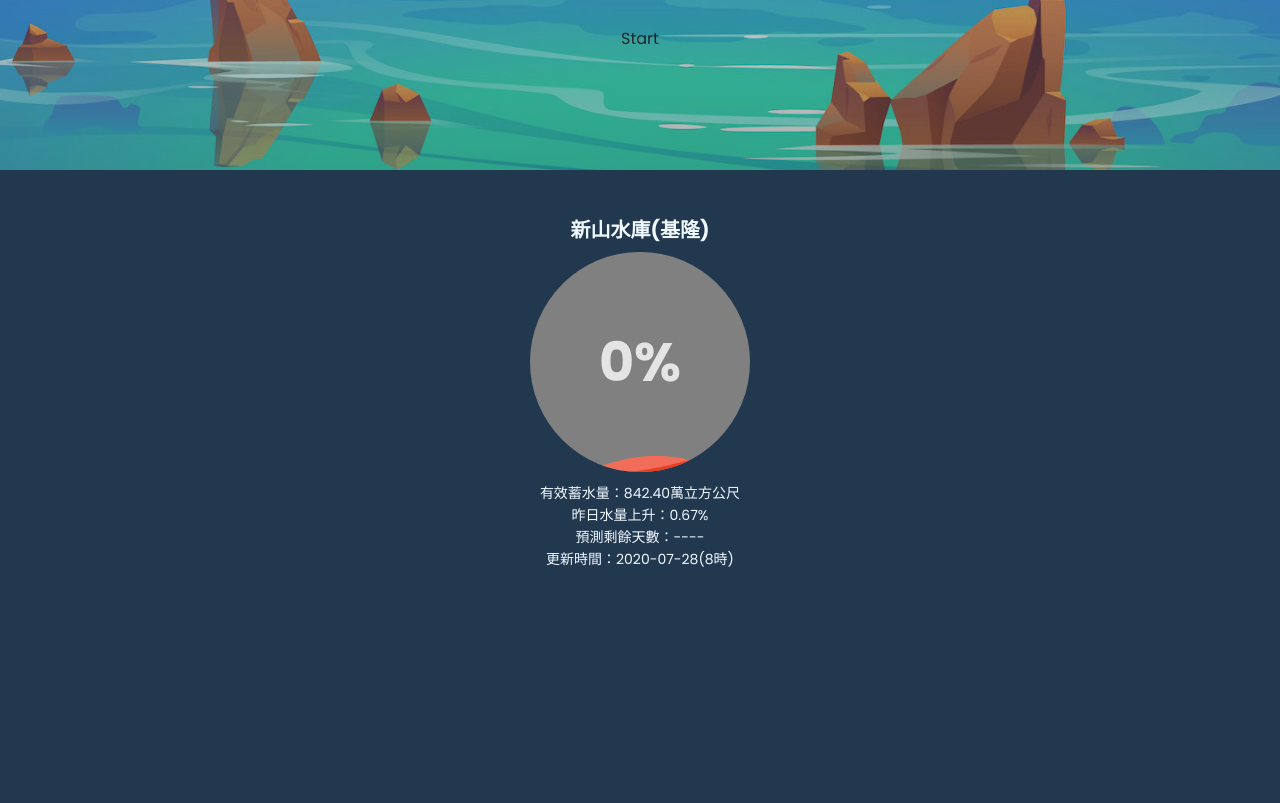
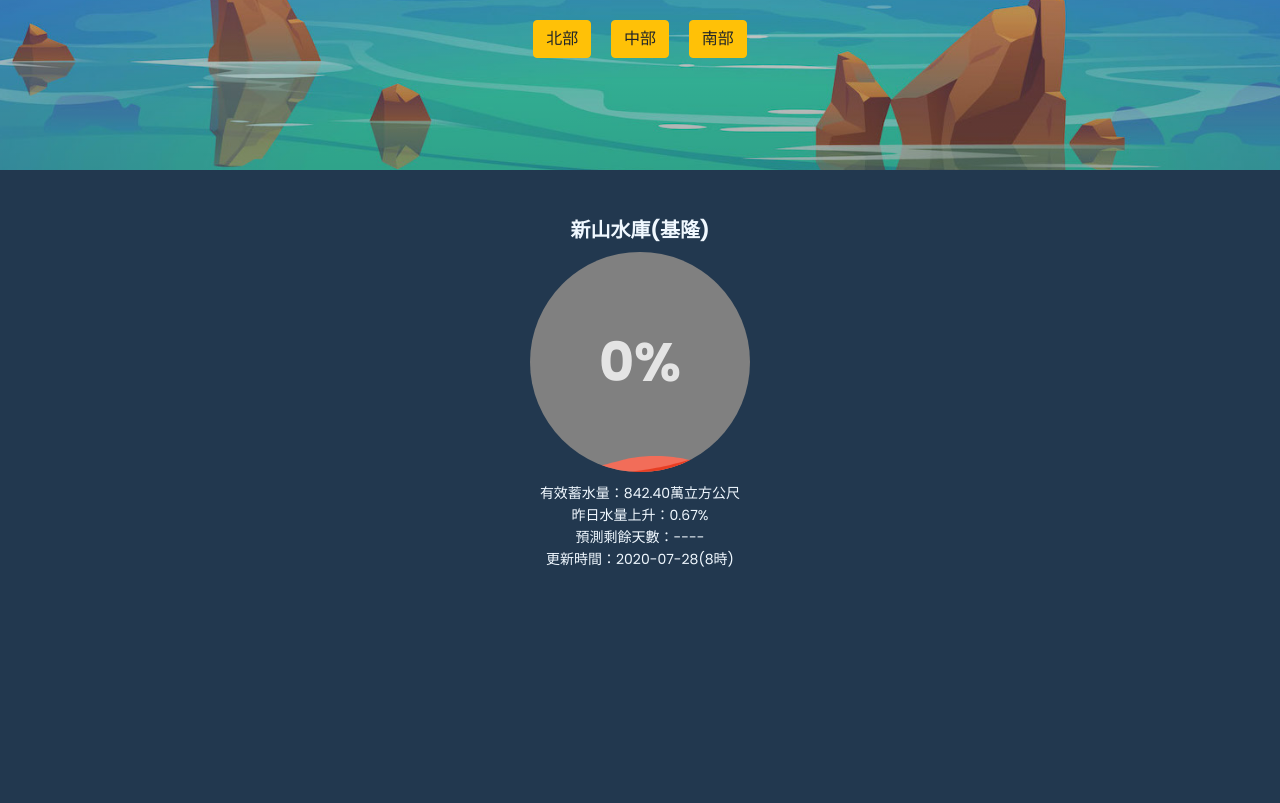
Before and after one commit to andy6804tw/taiwanreservoir, a plain HTML site: page index.html in a window 1280 px wide. Shown: the part 230-1033 px from the top of the page. Drawn offline with nearby package versions, Linux system fonts and the light colour scheme; no server answers.

Commit message:
add button

```diff
--- a/index.html
+++ b/index.html
@@ -38,7 +38,9 @@
                     <h2 class="title">台灣即時水情</h2>
                 </div>
                 <p>使用水利署Open Data即時呈現各水庫資訊</p>
-                <button class="btn">Start</button>
+                <a class="btn btn-warning m-2" href="#north">北部</a>
+                <a class="btn btn-warning m-2">中部</a>
+                <a class="btn btn-warning m-2" >南部</a>
             </div>
         </div>
     </div>
--- a/js/index.js
+++ b/js/index.js
@@ -49,6 +49,11 @@ axios.get(`https://www.taiwanstat.com/waters/latest`)
             const volumn=dataObject[0][reservoirList[i]].volumn;
             const daliyInflow= dataObject[0][reservoirList[i]].daliyInflow;
             const updateAt=dataObject[0][reservoirList[i]].updateAt;
+
+
+            if(reservoirList[i]==='新山水庫')
+            reservoirItemHtml+='<div id="north">北部</div>';
+
             reservoirItemHtml += `
             <div class="col-sm-6 col-md-4 col-lg-3 my-4">
                             <h5>${name}</h5>
```
Also changed, not shown: 1 other file.
